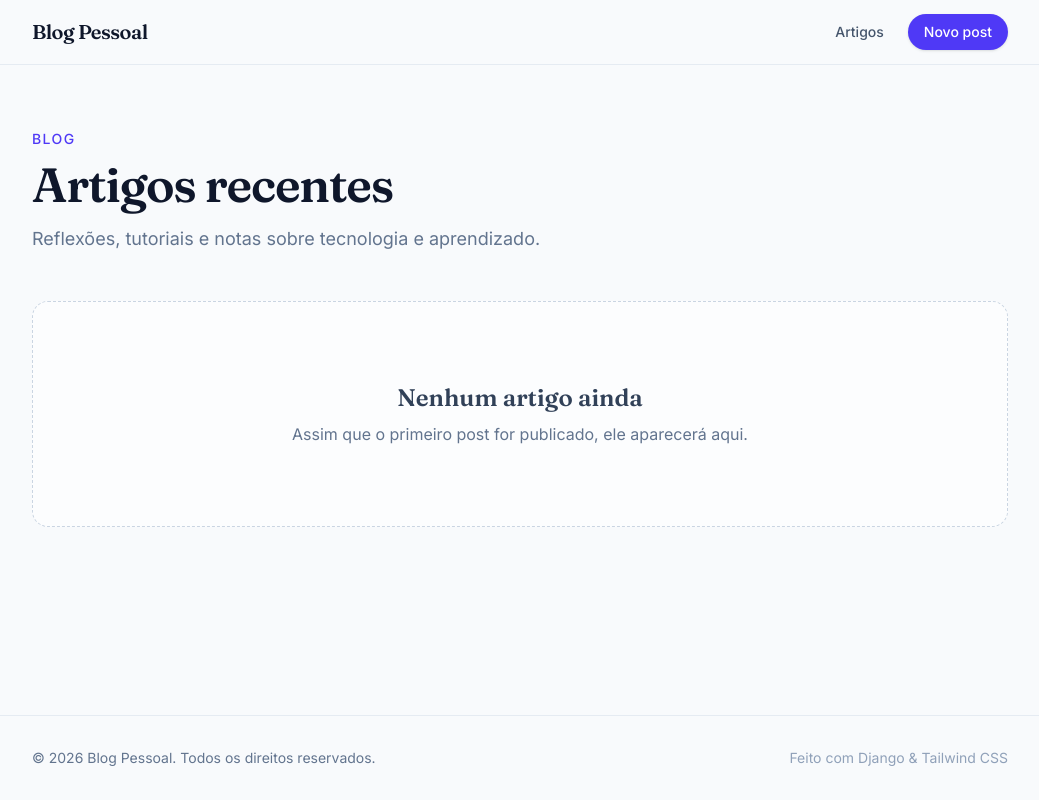
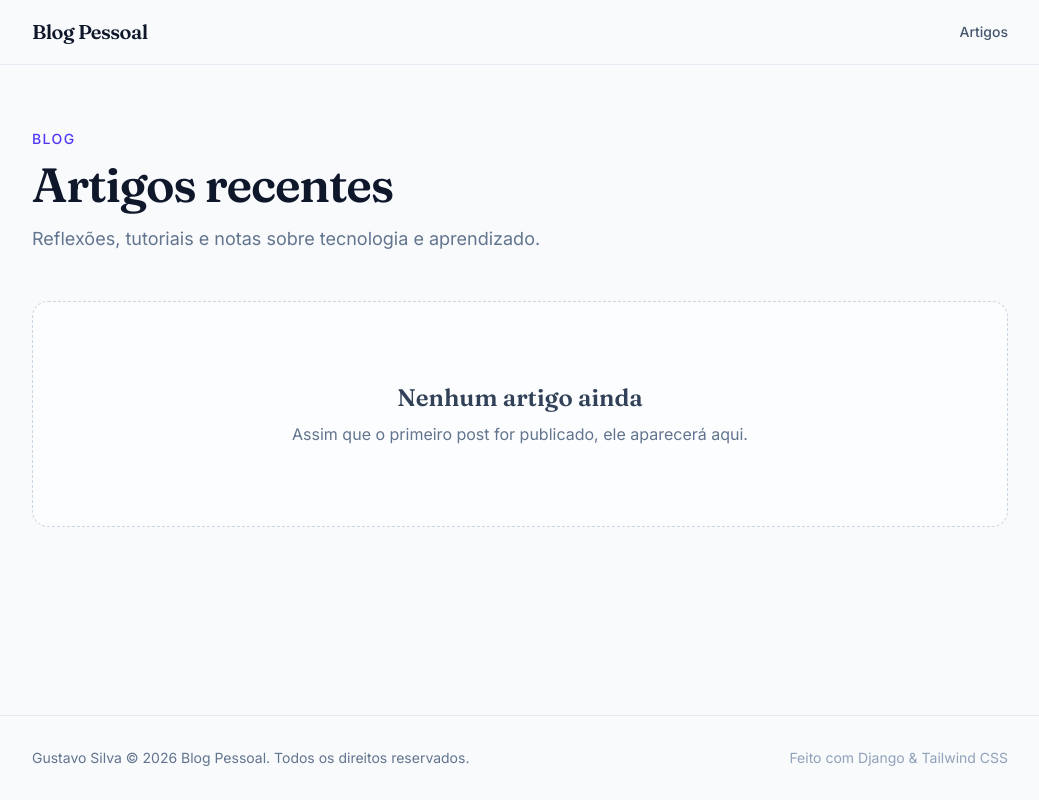
Before and after one commit to GustavoSilva2511/personal-blog, a Django app: page /blog/ in a window 1280 px wide. Shown: the whole page, without its empty margins (120-1159 px from the left). Run offline with Django 5.2, Linux system fonts and the light colour scheme; data that the repository does not hold is empty; style sheets or scripts are compiled from the project's sources; some libraries are stand-ins or nearby versions.

Commit message:
Add README file with project details and setup instructions; update footer with author name

```diff
--- a/theme/templates/base.html
+++ b/theme/templates/base.html
@@ -22,9 +22,6 @@
             </a>
             <div class="flex items-center gap-6 text-sm font-medium">
                 <a href="{% url 'home' %}" class="text-slate-600 transition-colors hover:text-indigo-600">Artigos</a>
-                <a href="#" class="rounded-full bg-indigo-600 px-4 py-2 text-white shadow-sm transition-colors hover:bg-indigo-700">
-                    Novo post
-                </a>
             </div>
         </nav>
     </header>
@@ -39,7 +36,7 @@
     <!-- Shared Footer -->
     <footer class="border-t border-slate-200/80">
         <div class="mx-auto flex w-full max-w-5xl flex-col items-center justify-between gap-2 px-6 py-8 text-sm text-slate-500 sm:flex-row">
-            <p>&copy; {% now "Y" %} Blog Pessoal. Todos os direitos reservados.</p>
+            <p>Gustavo Silva &copy; {% now "Y" %} Blog Pessoal. Todos os direitos reservados.</p>
             <p class="text-slate-400">Feito com Django &amp; Tailwind CSS</p>
         </div>
     </footer>
```
Also changed, not shown: README.md (added).
